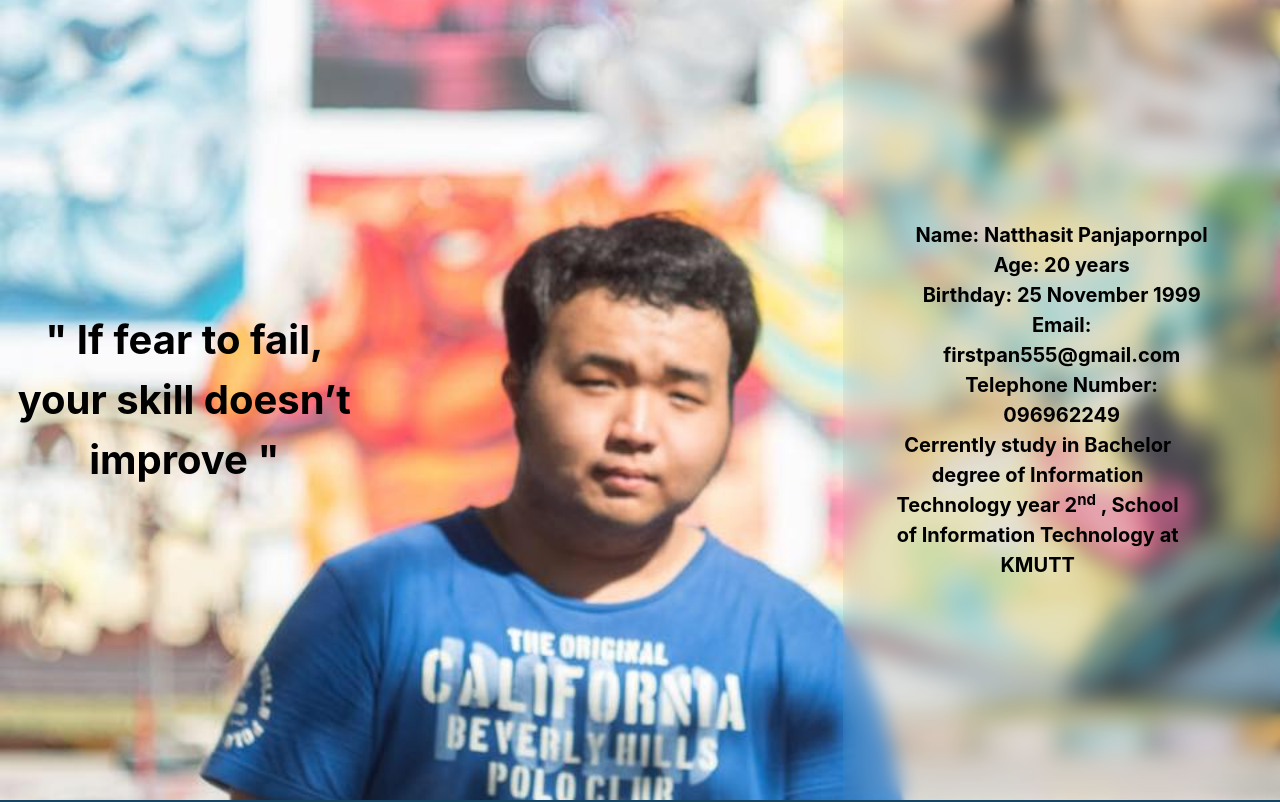
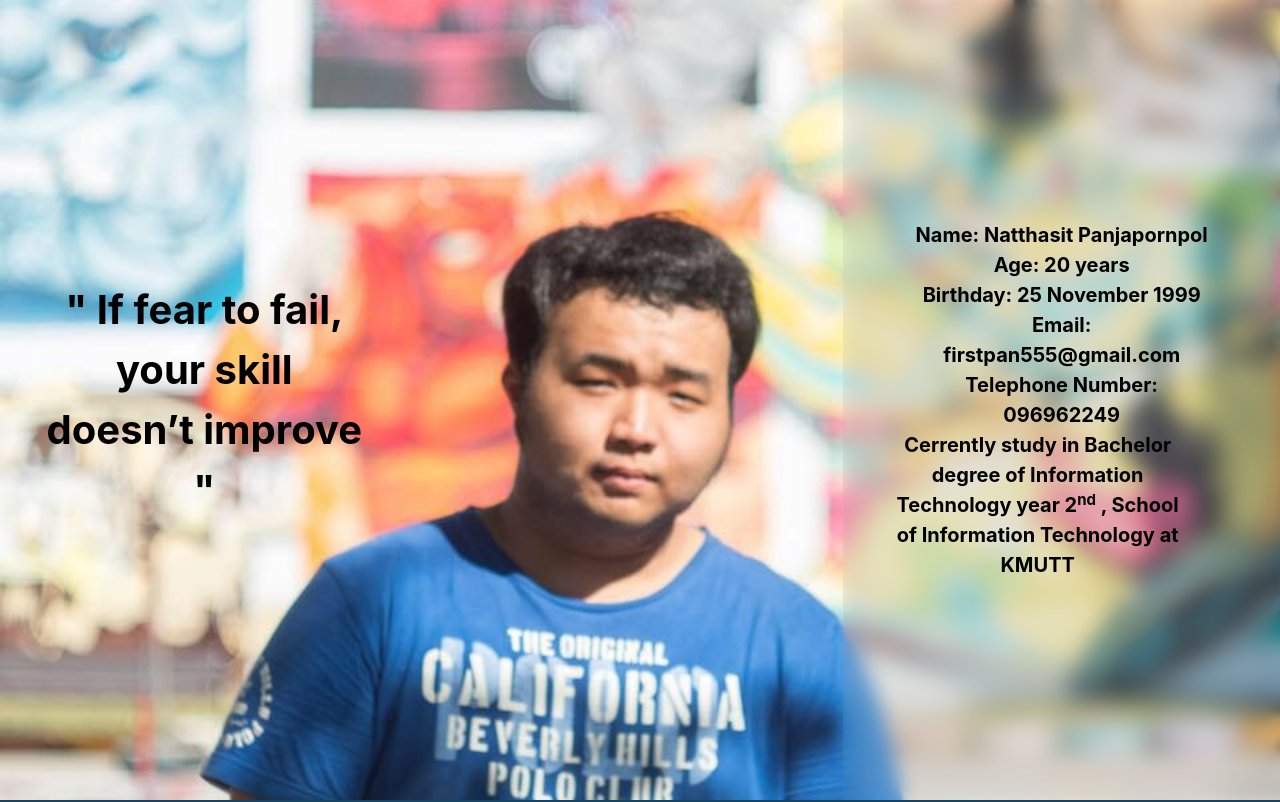
Before and after one commit to First-unknow/PortFolio, a React (Create React App) app: page / in a window 1280 px wide. Shown: the top 802 px of the page. Built offline with nearby package versions, Linux system fonts and the light colour scheme.

Commit message:
[UPDATE]Change padding-x qoute in Profile

```diff
--- a/src/components/Profile/index.js
+++ b/src/components/Profile/index.js
@@ -55,7 +55,7 @@ export default class Index extends Component {
       <Box background="url(/images/profile.jpg); background-repeat:no-repeat; background-size:cover; background-position:center;">
         <div className="row">
           <div className="justify-content-center text-center justify-content-lg-between align-items-lg-center row w-100">
-            <Qoute className="col-12 col-lg-4 mt-2 mt-lg-0 ml-3 mr-3 px-2 pr-lg-5 d-flex align-items-center"><b className="text-center pr-2 pl-2">" If fear to fail,  your skill doesn’t improve "</b></Qoute>
+            <Qoute className="col-12 col-lg-4 mt-2 mt-lg-0 ml-3 mr-3 px-5 pr-lg-5 d-flex align-items-center"><b className="text-center pr-2 pl-2">" If fear to fail,  your skill doesn’t improve "</b></Qoute>
             <Div className="col-12 col-lg-4 p-0 d-flex align-items-end ">
               <BlackDrop className="flex-column text-center px-5 p-3 p-lg-5 d-flex justify-content-center align-items-lg-center">
                 Name: Natthasit Panjapornpol <br />
```
